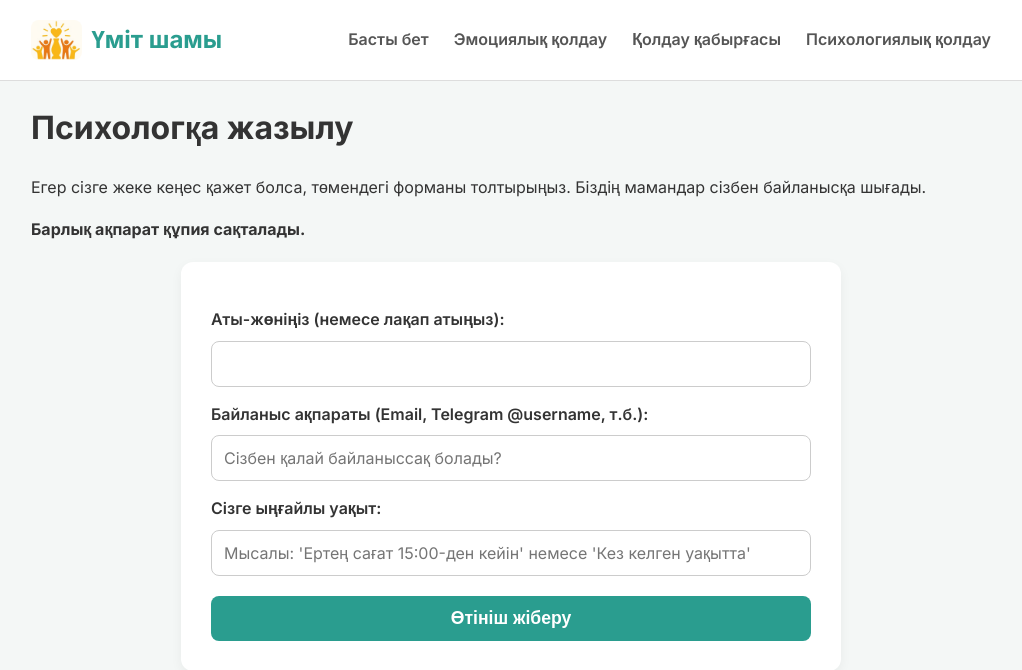
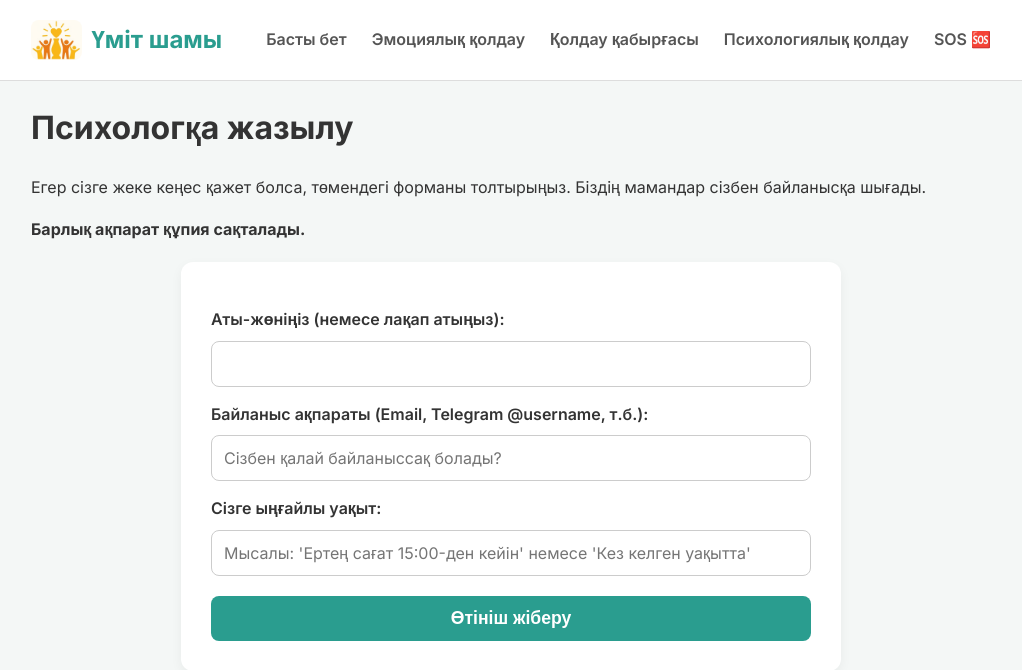
Before and after one commit to SensibleGameDev/Umit-shamy, a Flask app: page /appointment in a window 1280 px wide. Shown: the top 670 px of the page, without its empty margins (129-1151 px from the left). Run offline with Flask 3, Linux system fonts and the light colour scheme.

Commit message:
Update layout.html

```diff
--- a/templates/layout.html
+++ b/templates/layout.html
@@ -21,6 +21,7 @@
                 <li><a href="{{ url_for('emotional_support') }}">Эмоциялық қолдау</a></li>
                 <li><a href="{{ url_for('support_wall') }}">Қолдау қабырғасы</a></li>
                 <li><a href="{{ url_for('psychological_support') }}">Психологиялық қолдау</a></li>
+                <li><a href="{{ url_for('urgent_help') }}" class="sos-nav-btn">SOS 🆘</a></li>
             </ul>
         </nav>
     </header>
@@ -141,4 +142,5 @@
         });
     </script>
 </body>
+
 </html>
```
